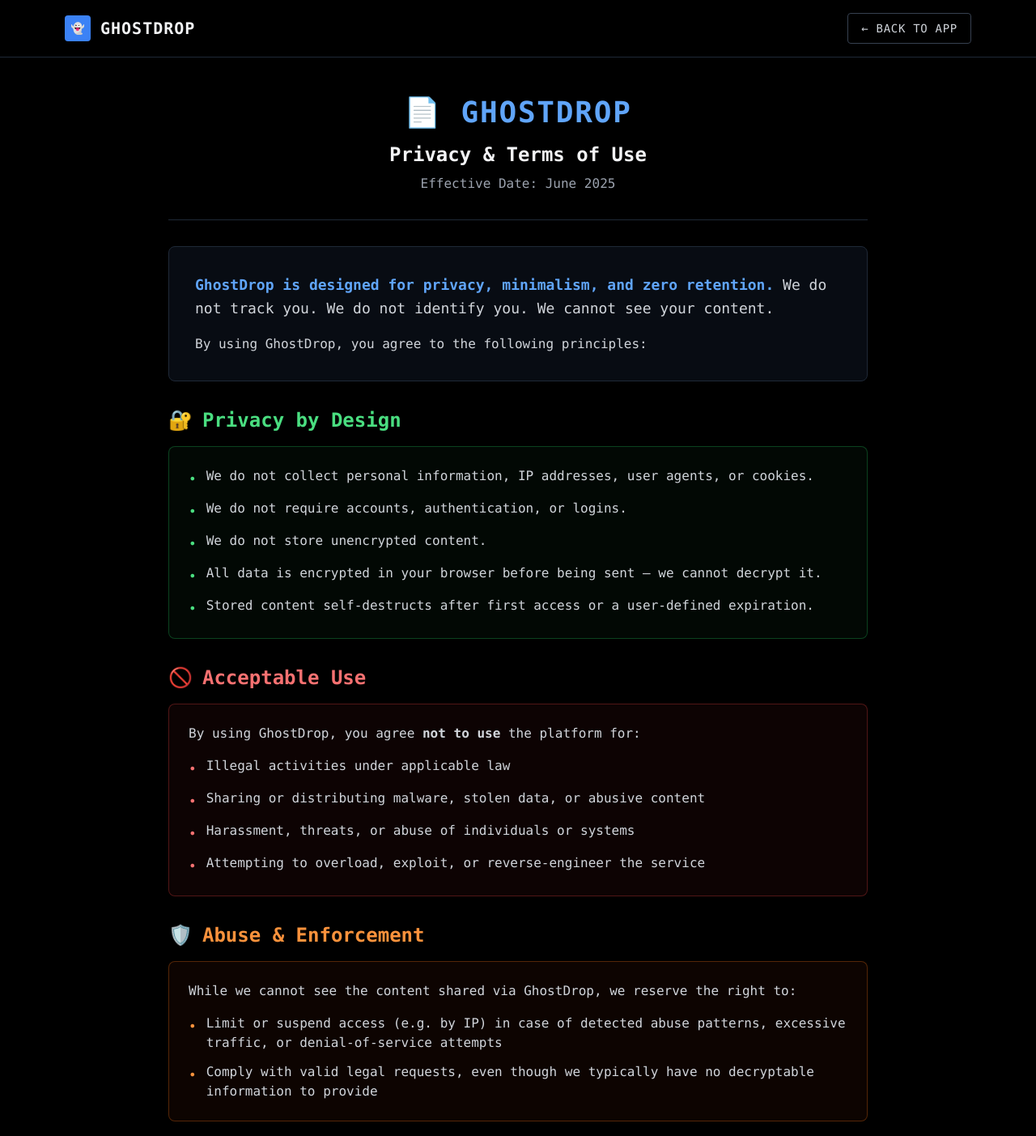
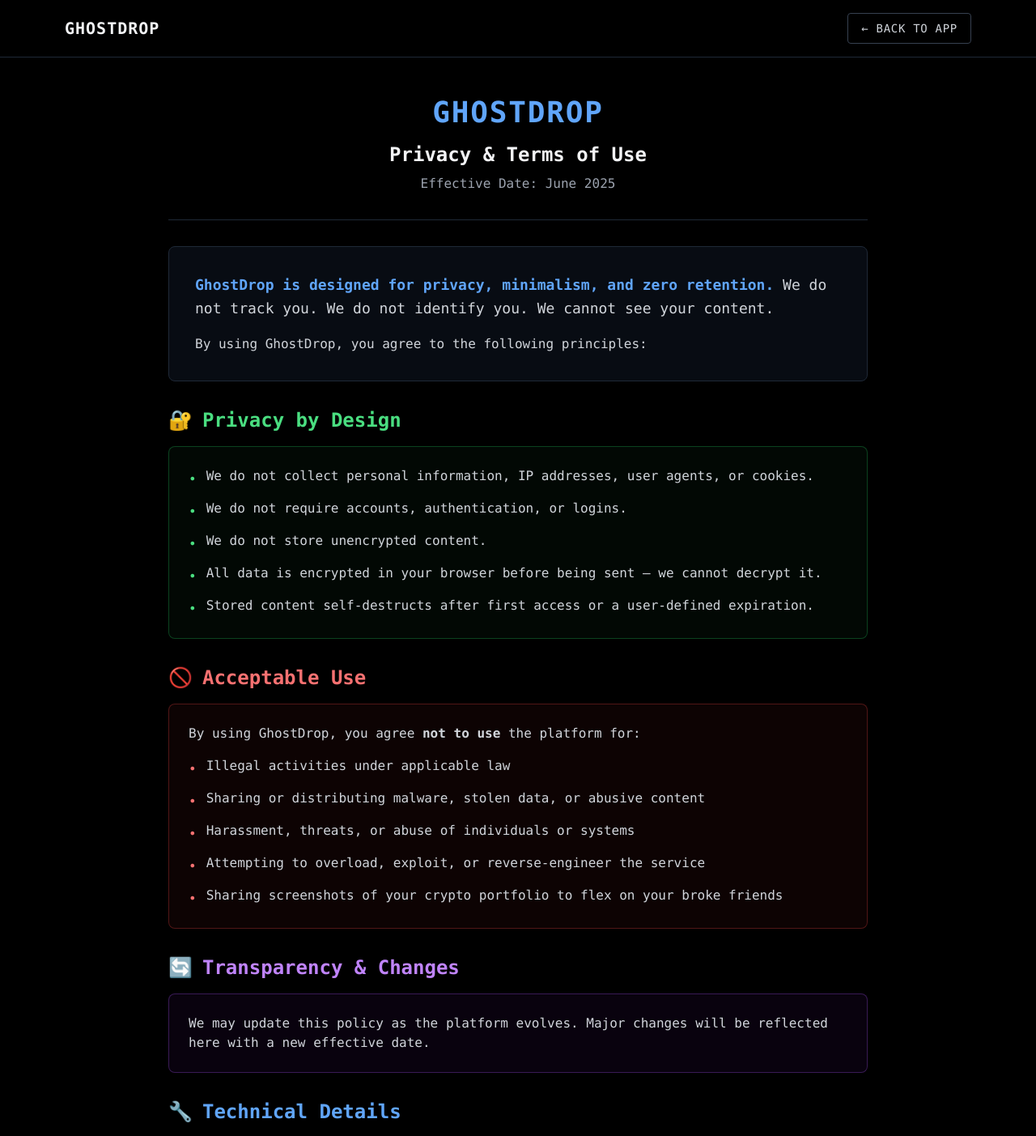
Before and after one commit to uncho69/ghostdrop, a Next.js app: page /legal in a window 1280 px wide. Shown: the top 1403 px of the page at 81% size. Built offline with nearby package versions, Linux system fonts and the light colour scheme.

Commit message:
Final clean branding - Remove ghost icons from legal page, add crypto flex troll clause

```diff
--- a/pages/legal.tsx
+++ b/pages/legal.tsx
@@ -18,9 +18,6 @@ export default function LegalPage() {
         <div className="max-w-6xl mx-auto px-4 py-4">
           <div className="flex items-center justify-between">
             <Link href="/" className="flex items-center space-x-3 hover:opacity-80 transition-opacity">
-              <div className="w-8 h-8 bg-blue-500 rounded flex items-center justify-center">
-                <span className="text-black font-bold text-sm">👻</span>
-              </div>
               <span className="text-xl font-bold tracking-wider">GHOSTDROP</span>
             </Link>
 
@@ -41,7 +38,7 @@ export default function LegalPage() {
           {/* Title */}
           <div className="text-center border-b border-gray-800 pb-8">
             <h1 className="text-4xl font-bold mb-4 text-blue-400 tracking-wider">
-              📄 GHOSTDROP
+              GHOSTDROP
             </h1>
             <h2 className="text-2xl font-bold mb-2 text-gray-100">
               Privacy & Terms of Use
@@ -122,33 +119,15 @@ export default function LegalPage() {
                   <span className="text-red-400 mt-1">•</span>
                   <span>Attempting to overload, exploit, or reverse-engineer the service</span>
                 </li>
+                <li className="flex items-start space-x-3">
+                  <span className="text-red-400 mt-1">•</span>
+                  <span>Sharing screenshots of your crypto portfolio to flex on your broke friends</span>
+                </li>
               </ul>
             </div>
           </section>
 
-          {/* Abuse & Enforcement */}
-          <section className="space-y-4">
-            <h3 className="text-2xl font-bold text-orange-400 flex items-center space-x-3">
-              <span>🛡️</span>
-              <span>Abuse & Enforcement</span>
-            </h3>
 
-            <div className="bg-orange-900/10 border border-orange-500/30 rounded-lg p-6">
-              <p className="text-gray-300 mb-4">
-                While we cannot see the content shared via GhostDrop, we reserve the right to:
-              </p>
-              <ul className="space-y-3 text-gray-300">
-                <li className="flex items-start space-x-3">
-                  <span className="text-orange-400 mt-1">•</span>
-                  <span>Limit or suspend access (e.g. by IP) in case of detected abuse patterns, excessive traffic, or denial-of-service attempts</span>
-                </li>
-                <li className="flex items-start space-x-3">
-                  <span className="text-orange-400 mt-1">•</span>
-                  <span>Comply with valid legal requests, even though we typically have no decryptable information to provide</span>
-                </li>
-              </ul>
-            </div>
-          </section>
 
           {/* Transparency & Changes */}
           <section className="space-y-4">
@@ -215,7 +194,6 @@ export default function LegalPage() {
             href="/"
             className="inline-flex items-center space-x-2 px-6 py-3 border border-blue-500 text-blue-400 hover:bg-blue-500 hover:text-black transition-all duration-300 rounded-lg font-bold uppercase tracking-wider"
           >
-            <span>👻</span>
             <span>Back to GhostDrop</span>
           </Link>
         </div>
```
